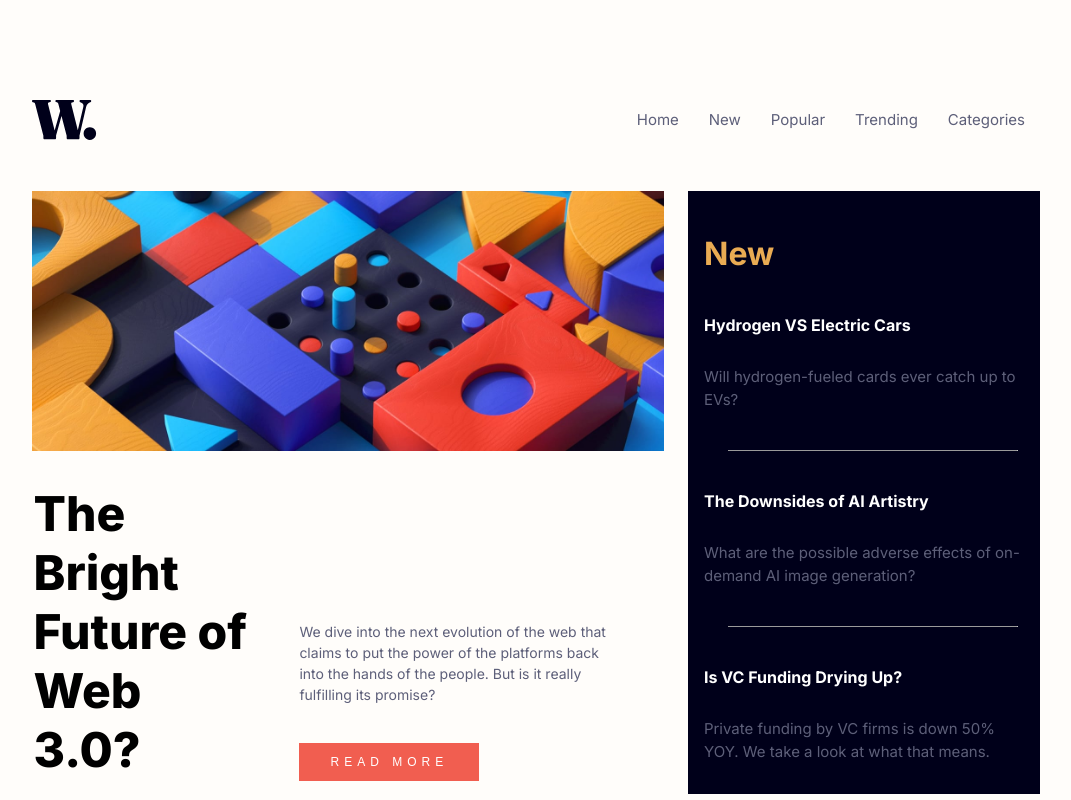
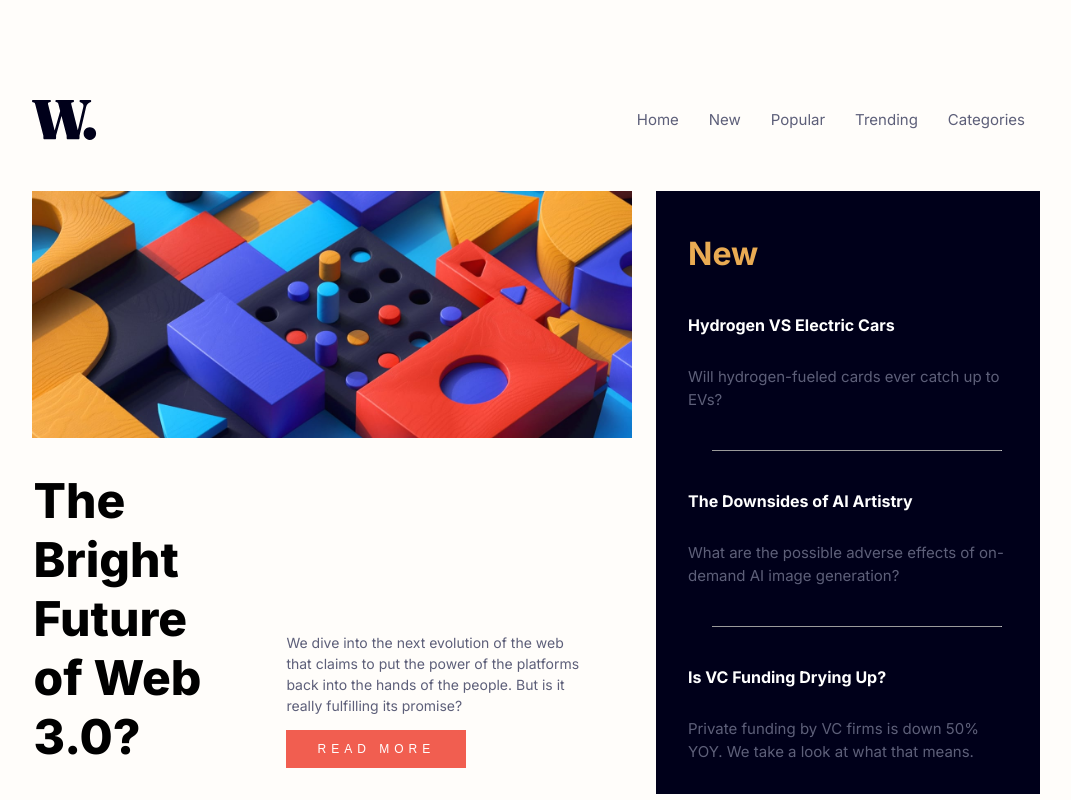
Before and after one commit to Chaveguapo/news-webpage-main, a React (Create React App) app: page / in a window 1280 px wide. Shown: the top 800 px of the page, without its empty margins (104-1175 px from the left). Built offline with nearby package versions, Linux system fonts and the light colour scheme.

Commit message:
Adjusting new container

```diff
--- a/src/Components/Container.css
+++ b/src/Components/Container.css
@@ -13,7 +13,7 @@
   display: flex;
   flex-wrap: wrap;
   flex-direction: column;
-  width: 70%;
+
   padding-right: 1.5rem;
 }
 
@@ -24,6 +24,7 @@
   padding-top: 2rem;
   display: flex;
   flex-direction: row;
+  align-items: flex-end;
 }
 
 .banner-tittle {
@@ -35,11 +36,9 @@
   margin: 0 3rem 0;
   align-self: self-end;
   line-height: 20%;
-  font-family: var();
 }
 
 .smallbox-text p {
-  padding: 0 0 1.5rem;
   justify-self: end;
   line-height: -2px;
   color: var(--color-Dark-grayish-blue);
@@ -65,11 +64,11 @@
 
 .new-container {
   display: flex;
-  /* flex-wrap: wrap; */
+  justify-content: space-between;
   flex-direction: column;
+  padding: 1rem 2rem;
   background-color: var(--color-Very-dark-blue);
   color: white;
-  padding: 1rem;
   align-items: left;
 }
 
```
